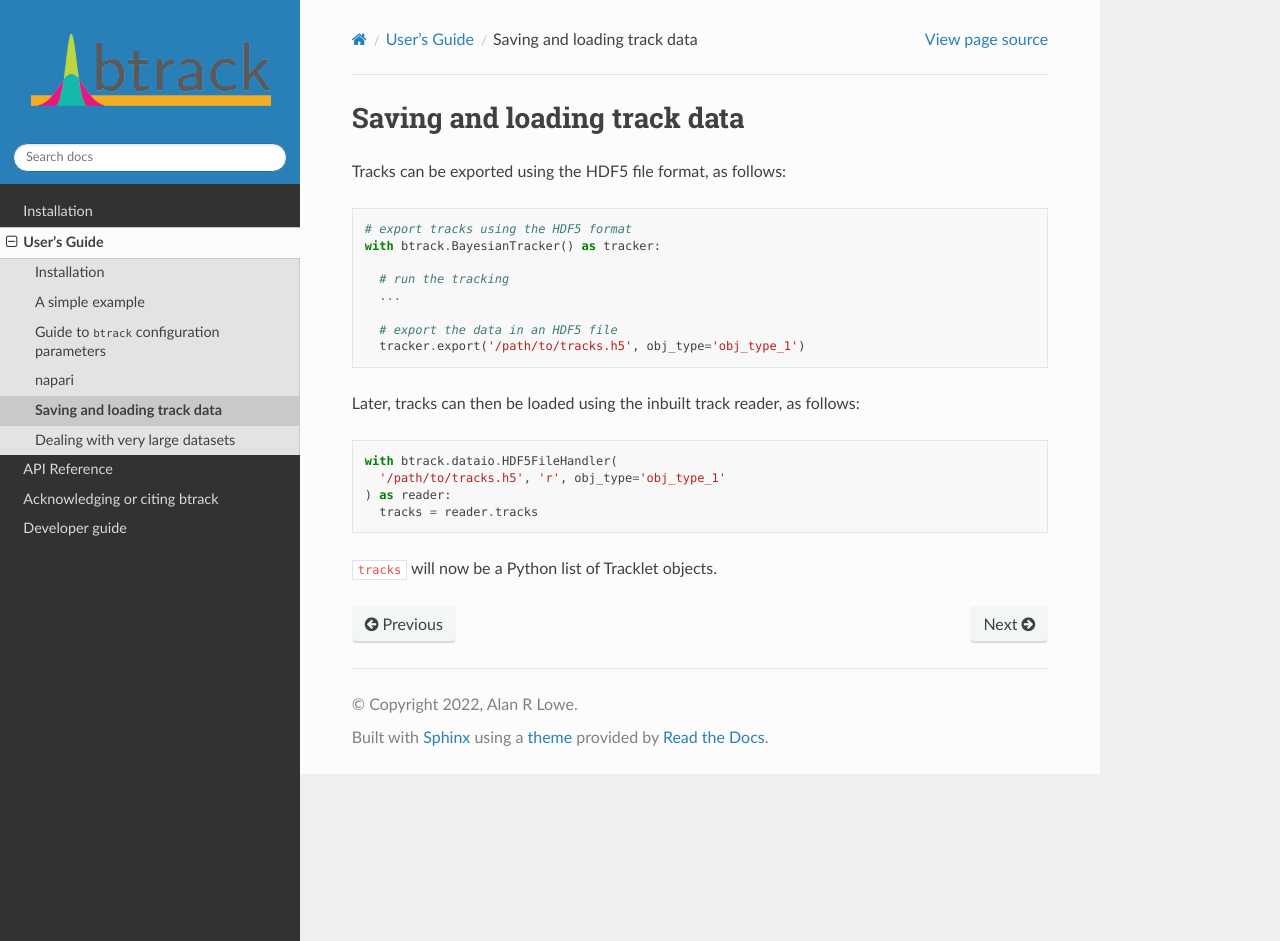
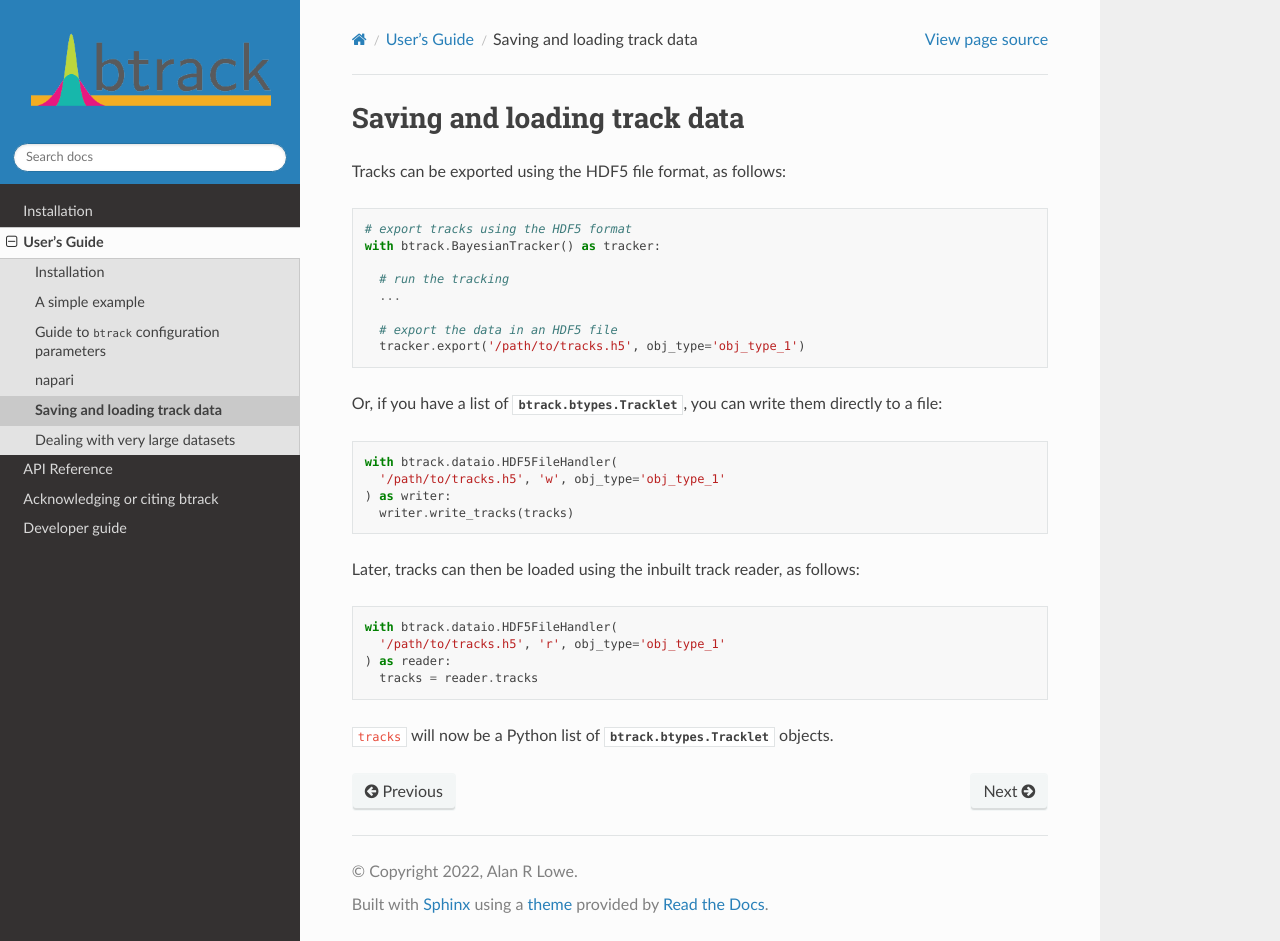
Before and after one commit to quantumjot/btrack, a Sphinx documentation site: the page built from docs/user_guide/saving_tracks.rst, in a window 1280 px wide and 941 px high. Built offline with Sphinx 7.4.7 and the Read the Docs theme 2.0.0, drawn with Linux system fonts in a browser that asks for light colours; the version number could not be read and is left out.

Commit message:
docstring fixes

```diff
--- a/docs/user_guide/napari.rst
+++ b/docs/user_guide/napari.rst
@@ -28,4 +28,4 @@ Read more about `the tracks API at Napari's documentation <https://napari.org/ap
 
 Visualising trees
 =================
-`arboretum<https://github.com/quantumjot/arboretum>`__ is a separate plugin that we have developed to visualise lineage trees in napari.
+`arboretum <https://github.com/quantumjot/arboretum>`__ is a separate plugin that we have developed to visualise lineage trees in napari.
--- a/docs/user_guide/saving_tracks.rst
+++ b/docs/user_guide/saving_tracks.rst
@@ -15,7 +15,14 @@ Tracks can be exported using the HDF5 file format, as follows:
     # export the data in an HDF5 file
     tracker.export('/path/to/tracks.h5', obj_type='obj_type_1')
 
+Or, if you have a list of :py:class:`btrack.btypes.Tracklet`, you can write them directly to a file:
 
+.. code:: python
+
+  with btrack.dataio.HDF5FileHandler(
+    '/path/to/tracks.h5', 'w', obj_type='obj_type_1'
+  ) as writer:
+    writer.write_tracks(tracks)
 
 Later, tracks can then be loaded using the inbuilt track reader, as follows:
 
@@ -26,4 +33,4 @@ Later, tracks can then be loaded using the inbuilt track reader, as follows:
   ) as reader:
     tracks = reader.tracks
 
-``tracks`` will now be a Python list of Tracklet objects.
+``tracks`` will now be a Python list of :py:class:`btrack.btypes.Tracklet` objects.
```
Also changed, not shown: 1 other file.
